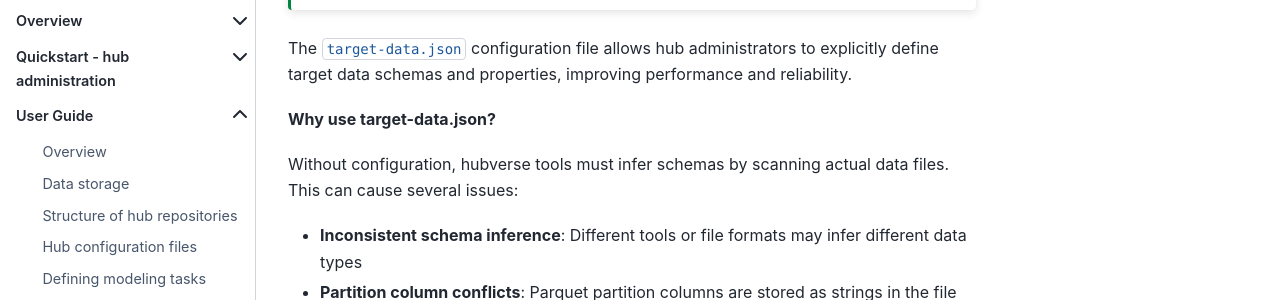
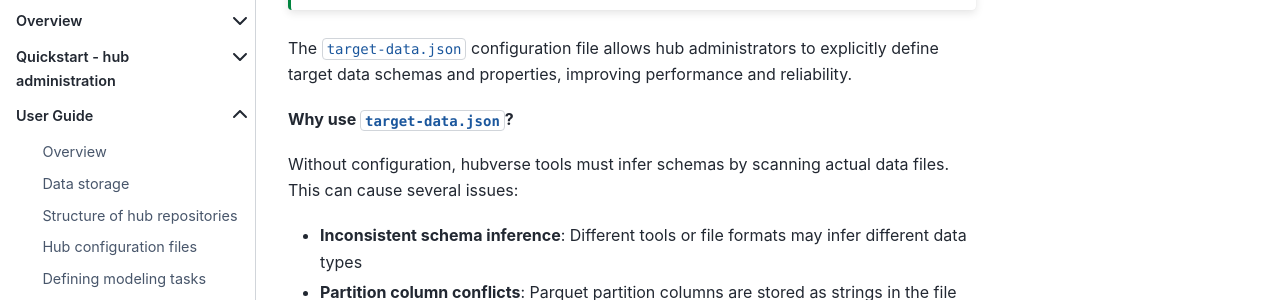
Before and after one commit to hubverse-org/hubDocs, a Sphinx documentation site: the page built from docs/source/user-guide/target-data.md, in a window 1280 px wide and 900 px high, scrolled down 21203 px. Shown: the part 151-451 px from the top of the window. Built offline with Sphinx 7.4.7 and the Sphinx Book theme 1.1.4, drawn with Linux system fonts in a browser that asks for light colours; comment, search, counter and statistics services are not loaded.

```diff
--- a/docs/source/user-guide/target-data.md
+++ b/docs/source/user-guide/target-data.md
@@ -619,7 +619,7 @@ For an interactive view of the full `target-data.json` schema, see the [Hub targ
 
 The `target-data.json` configuration file allows hub administrators to explicitly define target data schemas and properties, improving performance and reliability.
 
-**Why use target-data.json?**
+**Why use `target-data.json`?**
 
 Without configuration, hubverse tools must infer schemas by scanning actual data files. This can cause several issues:
 - **Inconsistent schema inference**: Different tools or file formats may infer different data types
```
